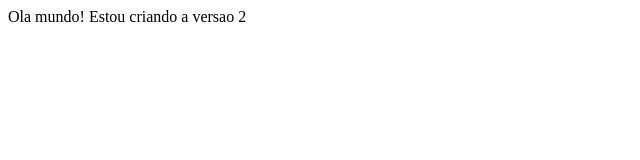
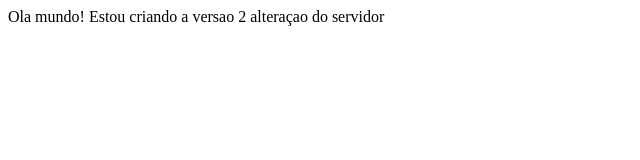
Before and after one commit to lucaserc/lucas, a plain HTML site: page index.html in a window 1280 px wide. Shown: the whole page, without its empty margins (0-640 px from the left). Drawn offline with Linux system fonts and the light colour scheme.

Commit message:
alteraçao servidor
somente alteraçao do arquivo

```diff
--- a/index.html
+++ b/index.html
@@ -7,5 +7,6 @@
 <body>
 Ola mundo!
 Estou criando a versao 2
+  alteraçao do servidor
 </body>
 </html>
```
